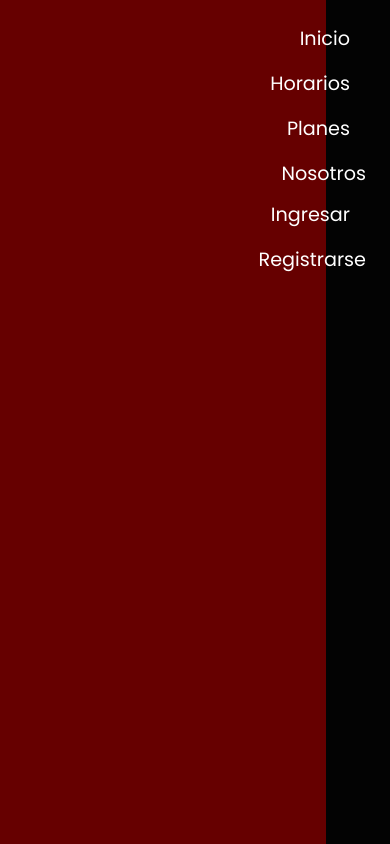
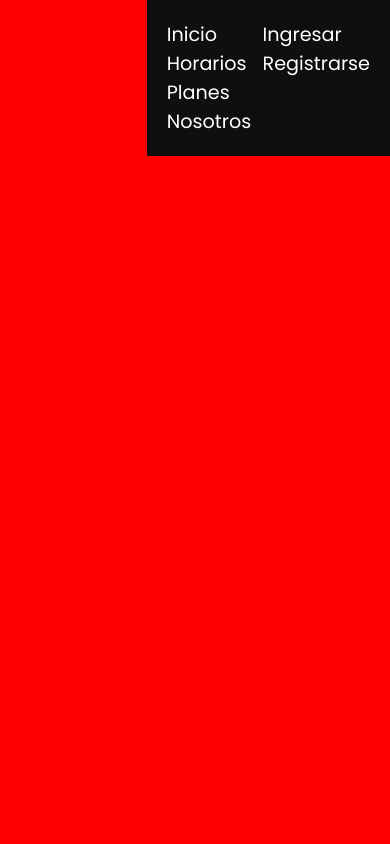
Before and after one commit to Proyecto3Fidat/ProyectoEgreso, a PHP site: page /Public/inicio.html in a window 390 px wide. Run offline with PHP 8.4, Linux system fonts and the light colour scheme; some libraries are stand-ins or nearby versions.

Commit message:
Responsive #2
Estoy teniendo un problema con las clases pero lo estoy solucionando. Perdio Uruguay, no quiero seguir trabajando vamo arriba

```diff
--- a/Public/css/responsive.css
+++ b/Public/css/responsive.css
@@ -1,43 +1,14 @@
 @media screen and (max-width:768px){
 
     nav{
-        display: flex;
-        flex-direction: column;
-        gap: 1rem;
-        position: absolute;
-        top: 0;
-        right: 0;
-        padding: 2rem;
-        bottom: 0;
-        box-shadow: 0 0 0 100vmax rgba(0, 0, 0, .6);
-        transition: opacity 0.5s ease-in-out, visibility 0.5s ease-in-out;
-        z-index: 1000;
-    }
-
-    .navbar{
-        background-color: #030303;
-    }
-
-    .menu1, .menu2 {
-        align-items: end;
-        flex-direction: column;
-        margin: auto;
-        gap: 1rem;
-        padding: 1.5rem;
-    }
-
-    .menu1 {
         position: absolute;
         top: 0;
         right: 0;
     }
 
-    .menu2{
-        position: absolute;
-        top: 11rem;
-        right: 0;
+    .listmenu1, .listmenu2{
+        flex-direction: column;
     }
-
 
 
 
--- a/Public/css/style.css
+++ b/Public/css/style.css
@@ -14,8 +14,7 @@ body {
 }
 
 header{
-    padding: 1rem 2rem;
-
+    background-color: #100e0f;
 }
 
 .navbar {
@@ -29,7 +28,7 @@ header{
 }
 
 nav{
-    background-color: #ffffff;
+    background-color: #100e0f;
     padding: 20px;
 }
 
@@ -45,6 +44,10 @@ nav a:hover {
 .menu2 {
     display: flex;
     margin-left: auto;
+}
+
+.listmenu1, .listmenu2{
+    display: flex;
 }
 
 .abrirmenu, .cerrarmenu {
--- a/Public/inicio.html
+++ b/Public/inicio.html
@@ -13,20 +13,21 @@
 
 <body>
     <header>
-        <!--Section "navhead" para responsive-->
-        <section class="navhead">
             <button class="abrirmenu" id="abrir"><i class="fa-solid fa-bars fa-xl" style="color: #ffffff;"></i></button>
-        </section>
         <nav class="navbar">
             <button class="cerrarmenu" id="cerrar"><i class="fa-solid fa-right-from-bracket fa-xl" style="color: #ffffff;"></i></button>
-                <ul class="menu1">
-                    <li><a href="#" class="inicioa">Inicio</a></li>
-                    <li><a href="../App/Views/agenda.html" class="inicioa">Horarios</a></li>
-                    <li><a href="../App/Views/planes.html" class="inicioa">Planes</a></li>
-                    <li><a href="#nosotros">Nosotros</a></li>
-                </ul>
-                    <ul class="menu2" id="welcome-message">
+                <div class="menu1">
+                    <ul class="listmenu1">
+                        <li><a href="#" class="inicioa">Inicio</a></li>
+                        <li><a href="../App/Views/agenda.html" class="inicioa">Horarios</a></li>
+                        <li><a href="../App/Views/planes.html" class="inicioa">Planes</a></li>
+                        <li><a href="#nosotros">Nosotros</a></li>
                     </ul>
+                </div>
+                <div class="menu2">
+                    <ul class="listmenu2" id="welcome-message">
+                    </ul>
+                </div>
         </nav>
     </header>
 
```
